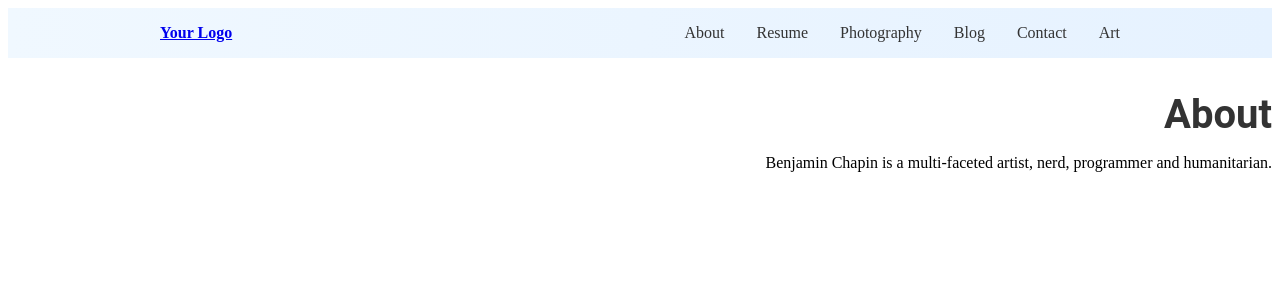
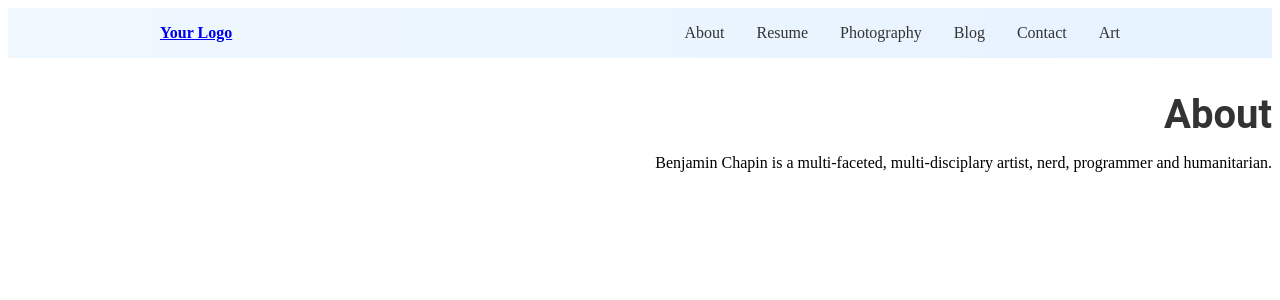
Before and after one commit to shikohin/ben-zen-personal-site, a Nuxt app: page /about in a window 1280 px wide. Shown: the top 300 px of the page. Built offline with nearby package versions, Linux system fonts and the light colour scheme.

Commit message:
testing commit
Co-authored-by: Kris <KrisGui@users.noreply.github.com>

```diff
--- a/pages/about/index.vue
+++ b/pages/about/index.vue
@@ -1,6 +1,6 @@
 <template>
 	<div style="text-align:right">
 		<h2>About</h2>
-		<p>Benjamin Chapin is a multi-faceted artist, nerd, programmer and humanitarian.</p>
+		<p>Benjamin Chapin is a multi-faceted, multi-disciplary artist, nerd, programmer and humanitarian.</p>
 	</div>
 </template>
```
